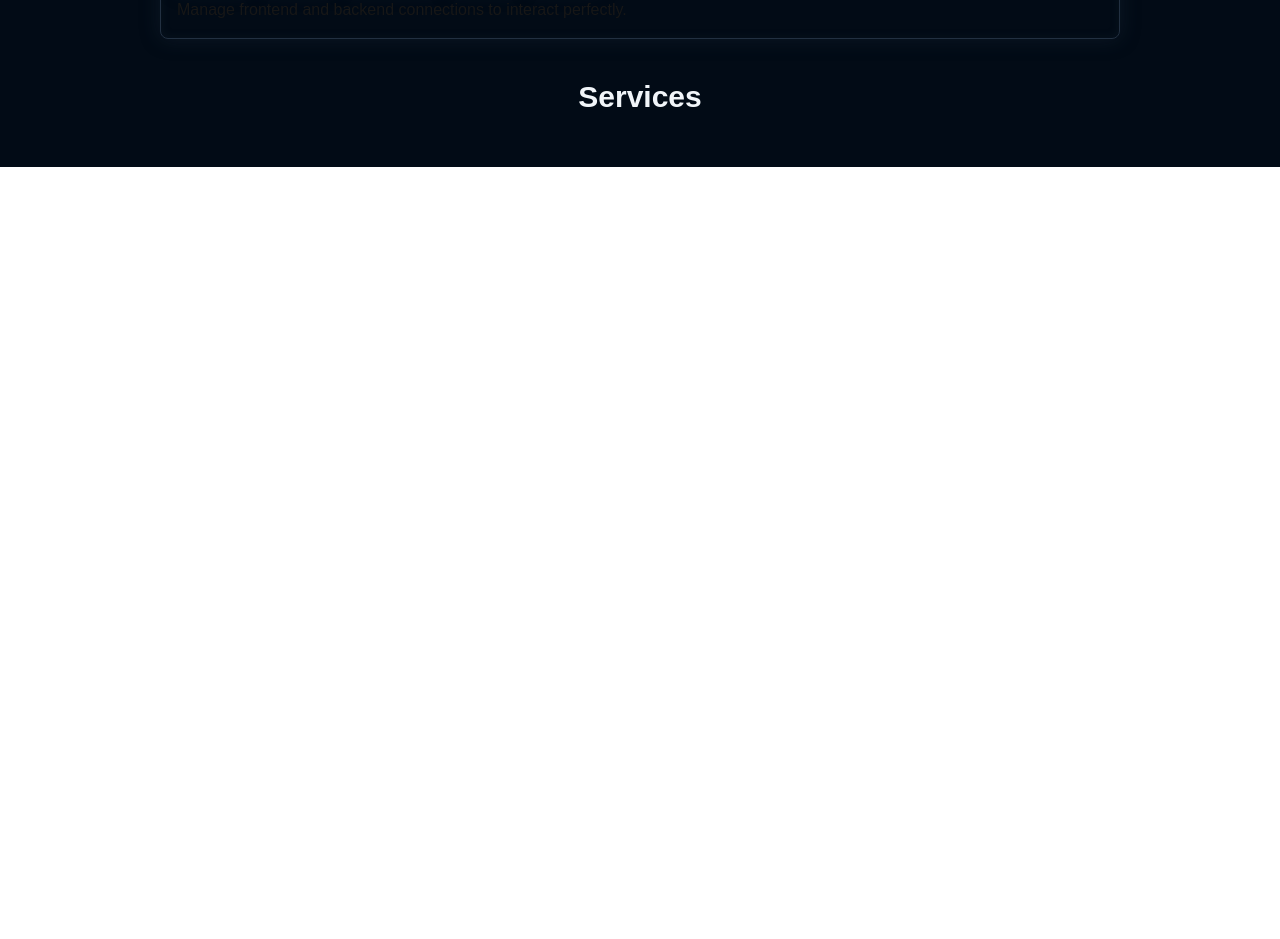
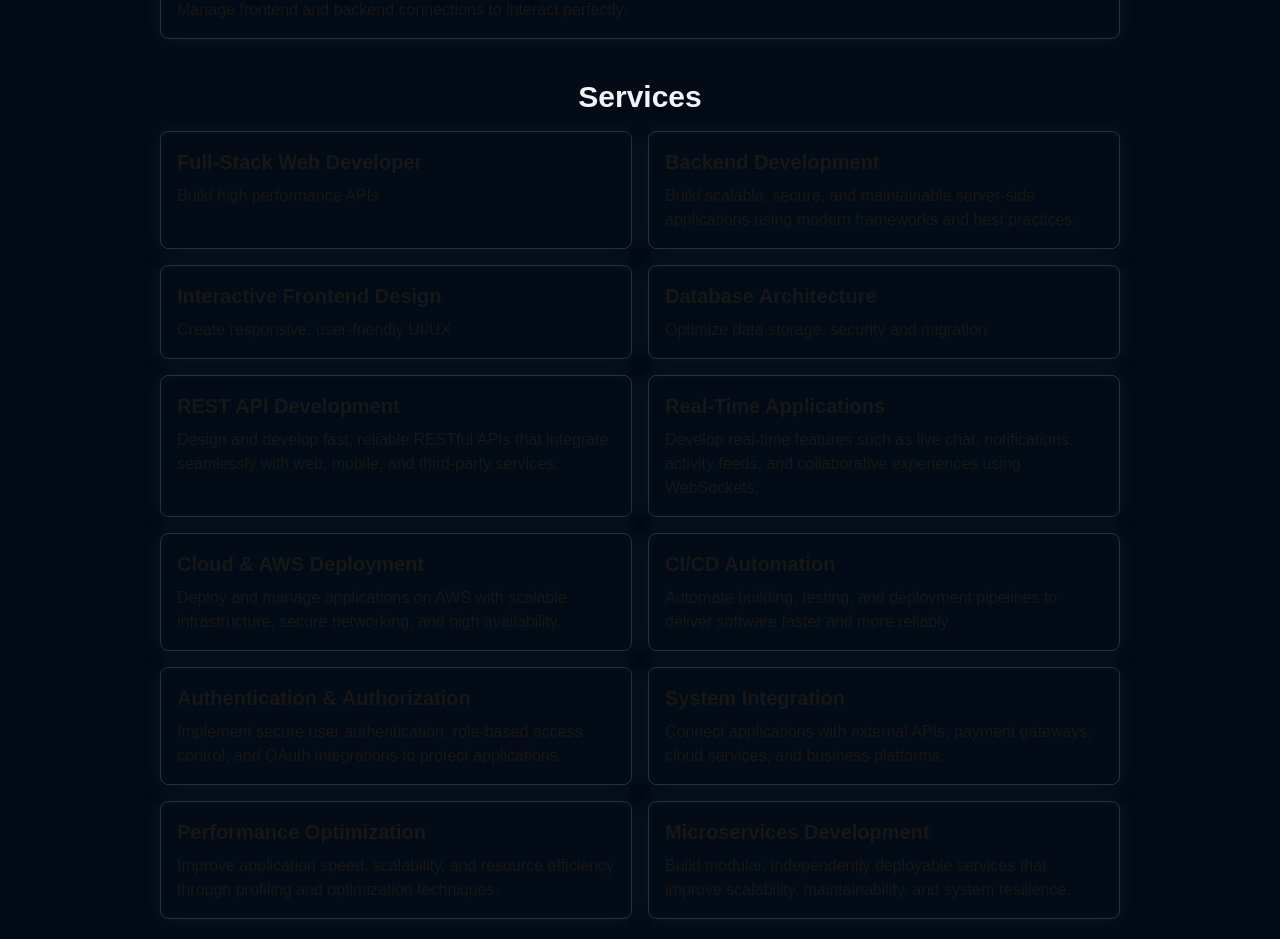
Before and after one commit to reypatoy/my-portfolio, a Next.js app: page / in a window 1280 px wide. Shown: the part 2900-3839 px from the top of the page. Before the commit the page ends 3067 px from the top, so only its background shows below. Built offline with nearby package versions, Linux system fonts and the light colour scheme.

Commit message:
Adding services contents

```diff
--- /dev/null
+++ b/components/reusables/serviceCard.tsx
@@ -0,0 +1,10 @@
+export default function ServiceCard({ title, children, titleClass = "", className = "" }: { title: string; children: React.ReactNode; titleClass?: string; className?: string }) {
+    return (
+        <div className="flex-1 bg-[#020B16] flex flex-col border border-[#223041] rounded-lg p-4 w-full shadow-[0_0_20px_rgba(34,48,65,0.35),inset_0_0_10px_rgba(34,48,65,0.2)]">
+            <h1 className={`pb-2 text-xl font-semibold ${titleClass}`}>{ title }</h1>
+            <div className={`flex flex-col gap-2 ${className}`}>
+                { children }
+            </div>
+        </div>
+    )
+}
--- a/components/services.tsx
+++ b/components/services.tsx
@@ -1,3 +1,4 @@
+import ServiceCard from "./reusables/serviceCard";
 
 export default function Services() {
     return (
@@ -5,16 +6,64 @@ export default function Services() {
             <h1 className="text-[#F1F5F9] font-bold text-3xl">Services</h1>
             <div className="grid grid-cols-1 lg:grid-cols-2 gap-4 w-full mt-4">
                 <div className="flex-1 flex flex-row flex-wrap">
-
+                    <ServiceCard title="Full-Stack Web Developer" className="">
+                        <p>Build high performance APIs</p>
+                    </ServiceCard>
                 </div>
                 <div className="flex flex-1 flex-row flex-wrap">
-
+                    <ServiceCard title="Backend Development">
+                        <p>Build scalable, secure, and maintainable server-side applications using modern frameworks and best practices.</p>
+                    </ServiceCard>
                 </div>
                 <div className="flex-1 flex flex-row flex-wrap">
-
+                    <ServiceCard title="Interactive Frontend Design" className="">
+                        <p>Create responsive, user-friendly UI/UX</p>
+                    </ServiceCard>
                 </div>
                 <div className="flex flex-1 flex-row flex-wrap">
-
+                    <ServiceCard title="Database Architecture" className="">
+                        <p>Optimize data storage, security and migration</p>
+                    </ServiceCard>
+                </div>
+                <div className="flex flex-1 flex-row flex-wrap">
+                    <ServiceCard title="REST API Development">
+                        <p>Design and develop fast, reliable RESTful APIs that integrate seamlessly with web, mobile, and third-party services.</p>
+                    </ServiceCard>
+                </div>
+                <div className="flex-1 flex flex-row flex-wrap">
+                    <ServiceCard title="Real-Time Applications">
+                        <p>Develop real-time features such as live chat, notifications, activity feeds, and collaborative experiences using WebSockets.</p>
+                    </ServiceCard>
+                </div>
+                <div className="flex-1 flex flex-row flex-wrap">
+                    <ServiceCard title="Cloud & AWS Deployment">
+                        <p>Deploy and manage applications on AWS with scalable infrastructure, secure networking, and high availability.</p>
+                    </ServiceCard>
+                </div>
+                <div className="flex flex-1 flex-row flex-wrap">
+                    <ServiceCard title="CI/CD Automation">
+                        <p>Automate building, testing, and deployment pipelines to deliver software faster and more reliably.</p>
+                    </ServiceCard>
+                </div>
+                <div className="flex flex-1 flex-row flex-wrap">
+                    <ServiceCard title="Authentication & Authorization">
+                        <p>Implement secure user authentication, role-based access control, and OAuth integrations to protect applications.</p>
+                    </ServiceCard>
+                </div>
+                <div className="flex-1 flex flex-row flex-wrap">
+                    <ServiceCard title="System Integration">
+                        <p>Connect applications with external APIs, payment gateways, cloud services, and business platforms.</p>
+                    </ServiceCard>
+                </div>
+                <div className="flex-1 flex flex-row flex-wrap">
+                    <ServiceCard title="Performance Optimization">
+                        <p>Improve application speed, scalability, and resource efficiency through profiling and optimization techniques.</p>
+                    </ServiceCard>
+                </div>
+                <div className="flex flex-1 flex-row flex-wrap">
+                    <ServiceCard title="Microservices Development">
+                        <p>Build modular, independently deployable services that improve scalability, maintainability, and system resilience.</p>
+                    </ServiceCard>
                 </div>
             </div>
         </div>
```
Also changed, not shown: 1 other file (tests, documents, lock files or other folders).
